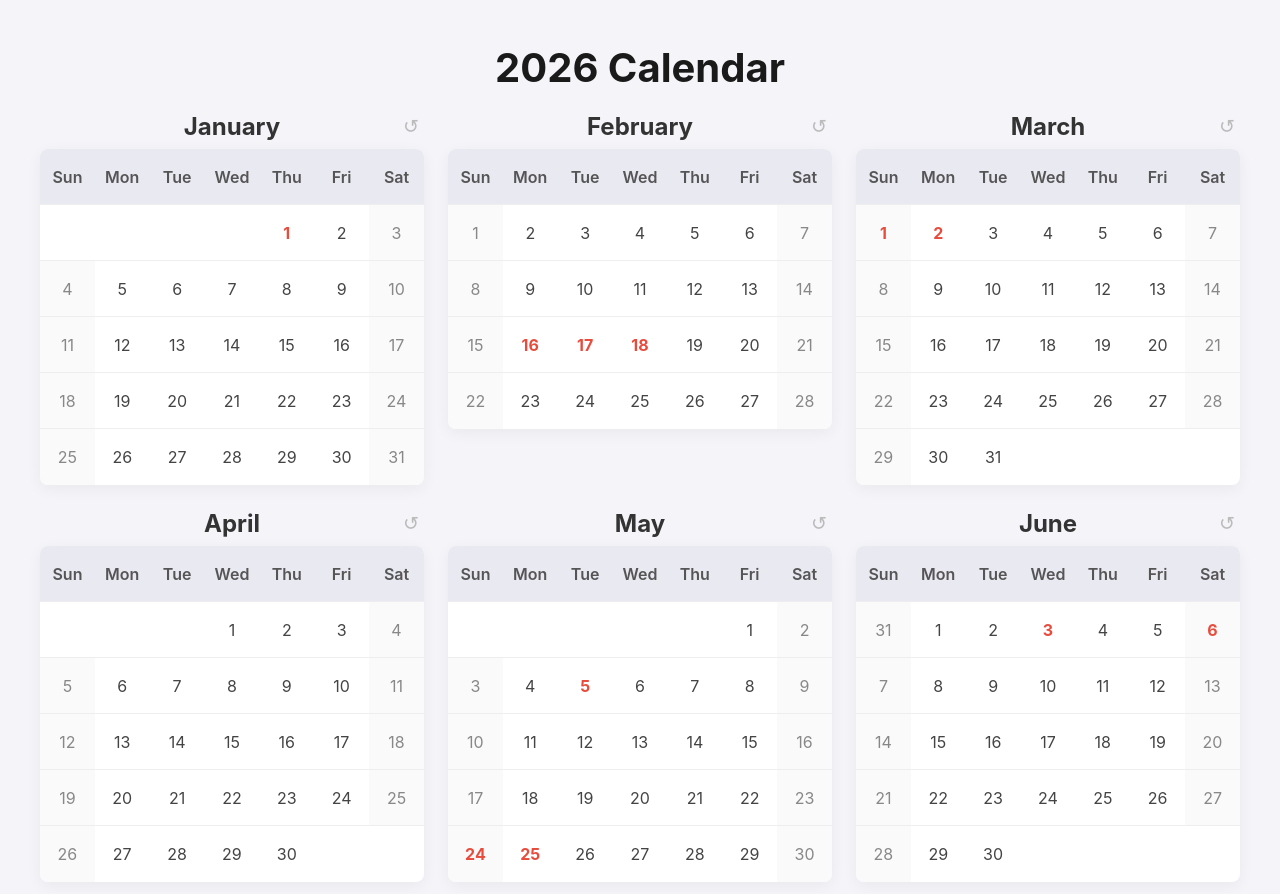
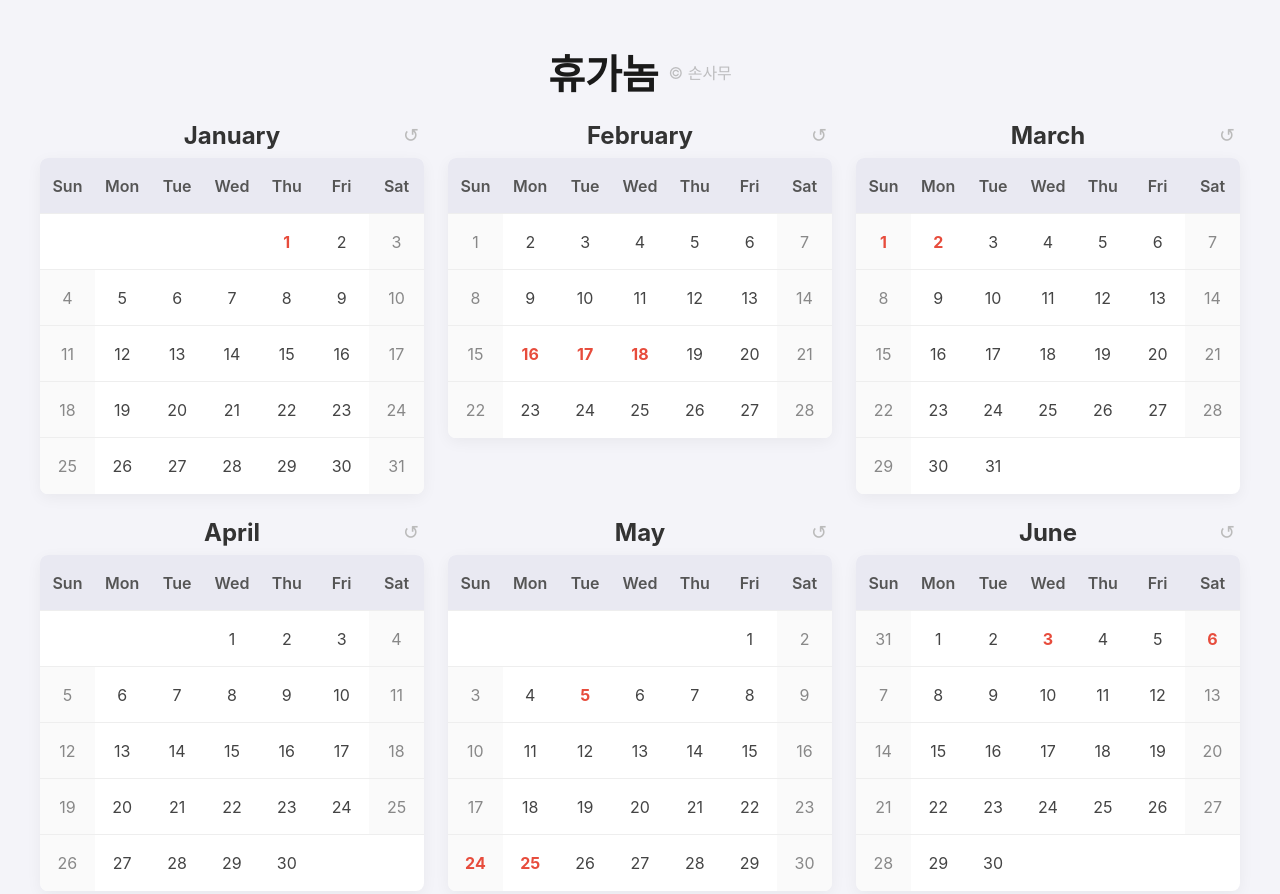
Before and after one commit to sonjy1612/Folder, a plain HTML site: page index.html in a window 1280 px wide. Shown: the top 894 px of the page. Drawn offline with Linux system fonts and the light colour scheme.

Commit message:
Add files via upload

```diff
--- a/index.html
+++ b/index.html
@@ -18,7 +18,7 @@
     <link rel="stylesheet" href="style.css">
 </head>
 <body>
-    <h1 id="calendar-year">2026 Calendar</h1>
+    <h1 id="calendar-year">휴가놈 <span class="copyright">© 손사무</span></h1>
     <div id="calendar-container"></div>
     <script src="main.js"></script>
 </body>
--- a/style.css
+++ b/style.css
@@ -12,6 +12,17 @@ body {
     font-size: 2.5em; /* Slightly smaller for mobile */
     color: #1a1a1a;
     margin-bottom: 0.5em;
+    display: flex;
+    align-items: center;
+    justify-content: center;
+    gap: 10px;
+}
+
+.copyright {
+    font-size: 0.4em;
+    font-weight: normal;
+    color: #999;
+    opacity: 0.6;
 }
 
 #calendar-container {
```
Also changed, not shown: 1 other file.
